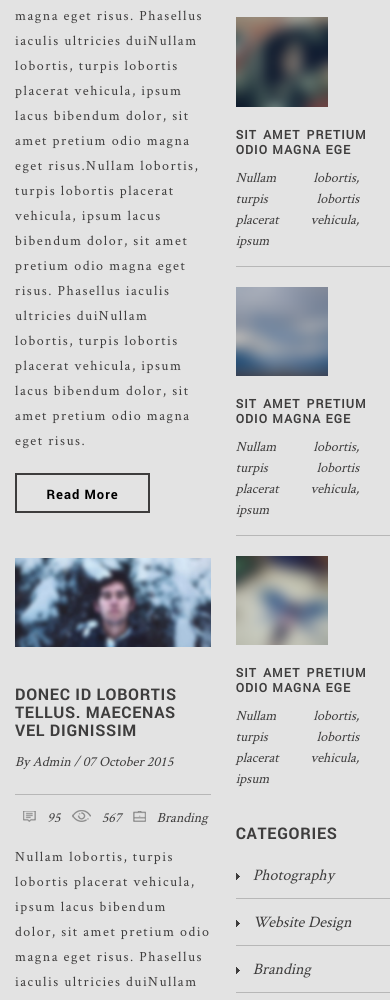
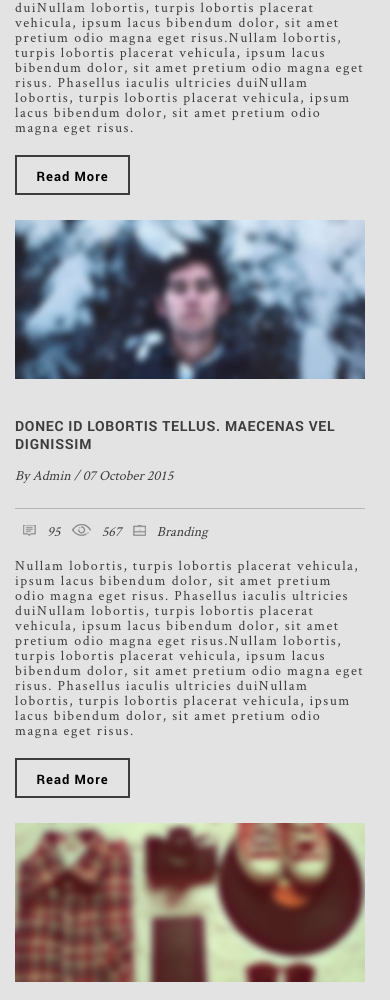
Before and after one commit to minytian/29_practica_atlantida_sidebar, a website: page app/index.html in a window 390 px wide. Shown: the part 763-1763 px from the top of the page. Drawn offline with nearby package versions, Linux system fonts and the light colour scheme; files that its build step writes are made by us from their sources; files whose address does not match are found by name.

Commit message:
Адаптировал мейн и сайдбар. Страница готова

```diff
--- a/app/sass/atlantida/_main__news.sass
+++ b/app/sass/atlantida/_main__news.sass
@@ -91,3 +91,22 @@
 	.wrapper__content
 		padding-left: 15px
 		padding-right: 25px
+
+@media screen and (max-width: 578px)
+	.wrapper__content
+		width: 100%
+		.main__news
+			.h2-title
+				font-size: 14px
+			.news-block__content
+				line-height: 15px
+			.news-block
+				&__button
+					margin: 20px 0 25px
+				&__btn
+					width: 115px
+					padding: 10px 15px
+			.main-news__line-bottom
+				margin-top: 0
+			.pagination
+				margin: 30px 0 20px
--- a/app/sass/atlantida/_sidebar.sass
+++ b/app/sass/atlantida/_sidebar.sass
@@ -201,3 +201,7 @@
 @media screen and (max-width: 768px)
 	.wrapper__aside
 		width: 200px
+
+@media screen and (max-width: 576px)
+	.wrapper__aside
+		display: none
--- a/app/sass/main.sass
+++ b/app/sass/main.sass
@@ -68,6 +68,7 @@ b, strong
 
 
 
+
 footer
 	background-color: #040303
 
```
